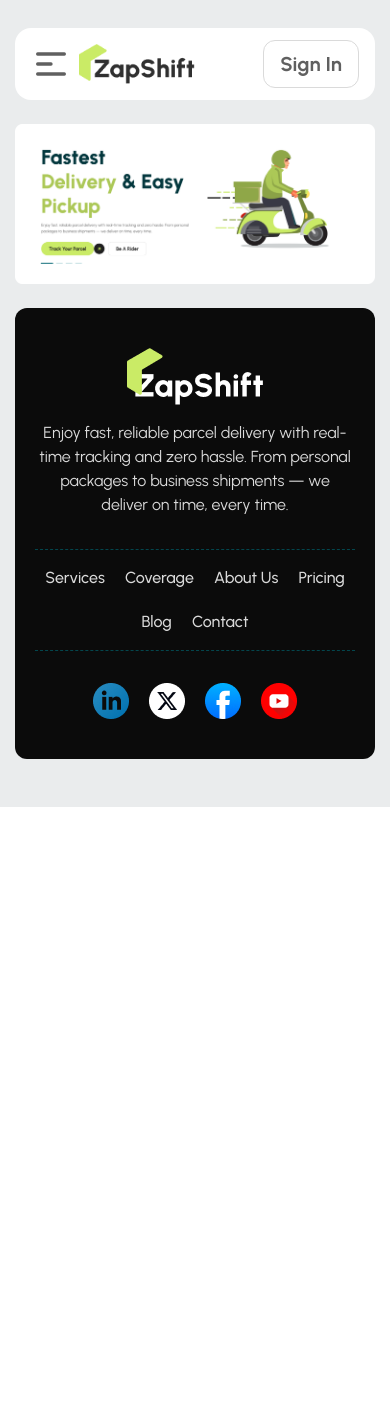
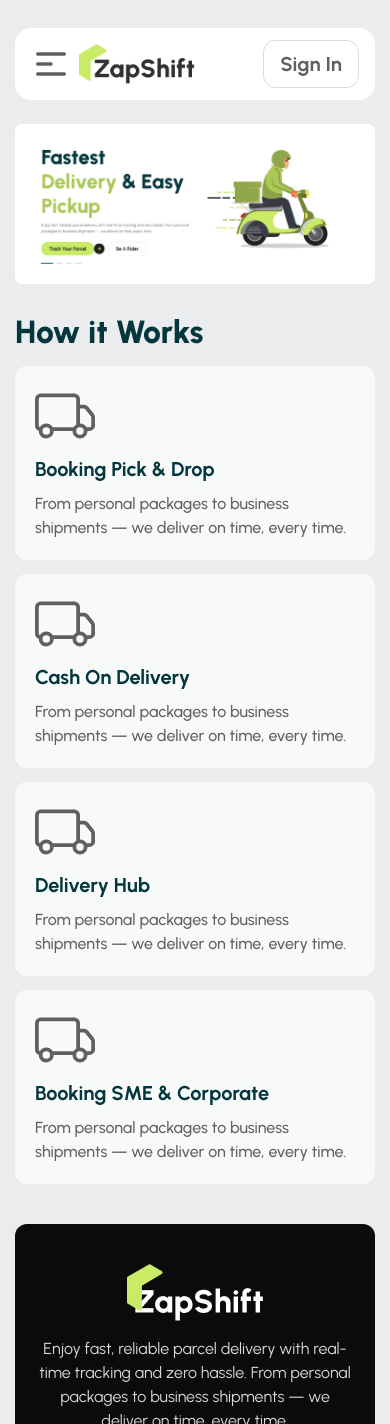
Before and after one commit to rakeebhasan09/ZapShift-client, a React (Vite) app: page / in a window 390 px wide. Shown: the top 1424 px of the page. Before the commit the page ends 844 px from the top, so only its background shows below. Built offline with nearby package versions, Linux system fonts and the light colour scheme.

Commit message:
How it works section has been added. Which is responsive for all devices.

```diff
--- a/src/pages/Home/Home/Home.jsx
+++ b/src/pages/Home/Home/Home.jsx
@@ -1,9 +1,11 @@
 import Banner from "../Banner/Banner";
+import Works from "../Works/Works";
 
 const Home = () => {
 	return (
 		<div>
 			<Banner />
+			<Works />
 		</div>
 	);
 };
--- /dev/null
+++ b/src/pages/Home/Works/WorkCard.jsx
@@ -0,0 +1,13 @@
+const WorkCard = ({ title, description, icon: Icon }) => {
+	return (
+		<div className="bg-[rgba(255,255,255,0.70)] rounded-xl md:rounded-2xl lg:rounded-3xl p-5 md:p-6 lg:p-8">
+			<Icon className="text-[60px]" />
+			<h3 className="mt-2 mb-2 lg:mt-6 lg:mb-4 text-secondary text-[20px] font-bold">
+				{title}
+			</h3>
+			<p className="font-medium">{description}</p>
+		</div>
+	);
+};
+
+export default WorkCard;
--- /dev/null
+++ b/src/pages/Home/Works/Works.jsx
@@ -0,0 +1,38 @@
+import { BsTruck } from "react-icons/bs";
+import WorkCard from "./WorkCard";
+
+const Works = () => {
+	return (
+		<section className="pb-10 md:pb-16 lg:pb-[100px]">
+			<div className="container">
+				<h2 className="text-[32px] text-secondary font-extrabold mb-2.5 md:mb-5 lg:mb-8">
+					How it Works
+				</h2>
+				<div className="grid grid-cols-1 md:grid-cols-2 lg:grid-cols-3 xl:grid-cols-4 gap-3.5 lg:gap-6">
+					<WorkCard
+						title="Booking Pick & Drop"
+						description="From personal packages to business shipments — we deliver on time, every time."
+						icon={BsTruck}
+					/>
+					<WorkCard
+						title="Cash On Delivery"
+						description="From personal packages to business shipments — we deliver on time, every time."
+						icon={BsTruck}
+					/>
+					<WorkCard
+						title="Delivery Hub"
+						description="From personal packages to business shipments — we deliver on time, every time."
+						icon={BsTruck}
+					/>
+					<WorkCard
+						title="Booking SME & Corporate"
+						description="From personal packages to business shipments — we deliver on time, every time."
+						icon={BsTruck}
+					/>
+				</div>
+			</div>
+		</section>
+	);
+};
+
+export default Works;
```
